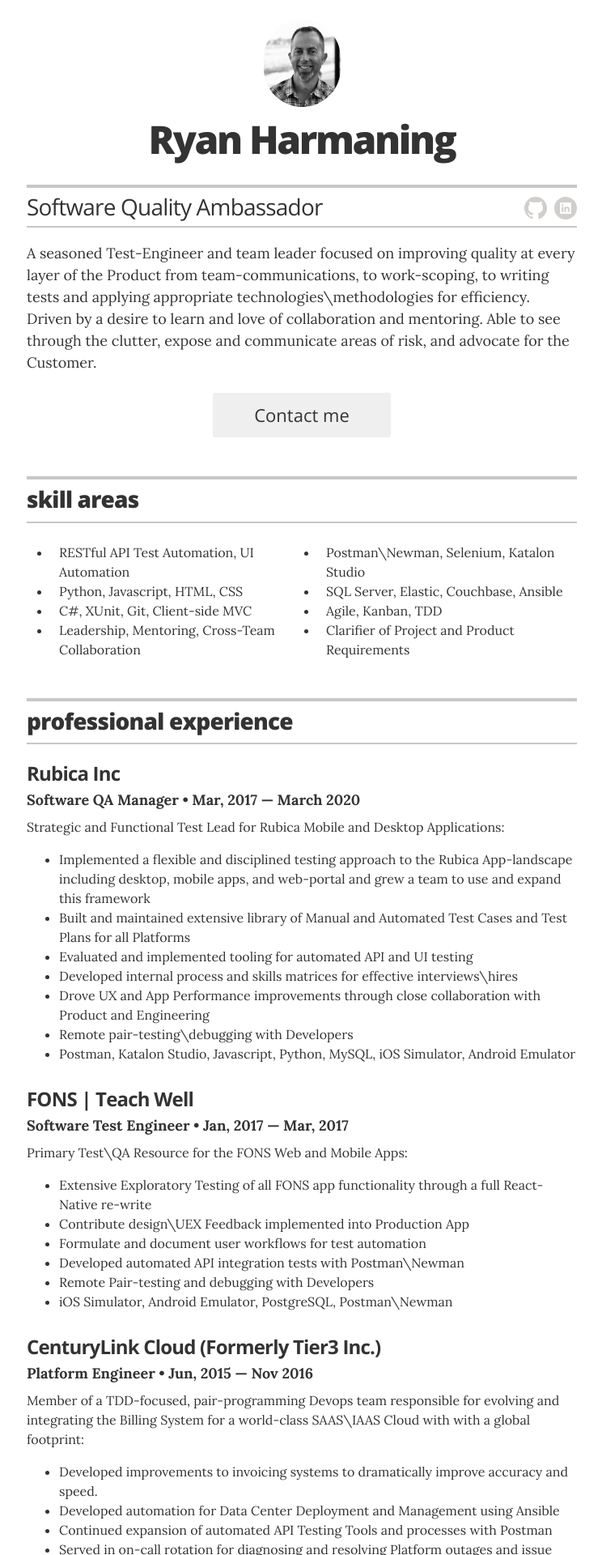
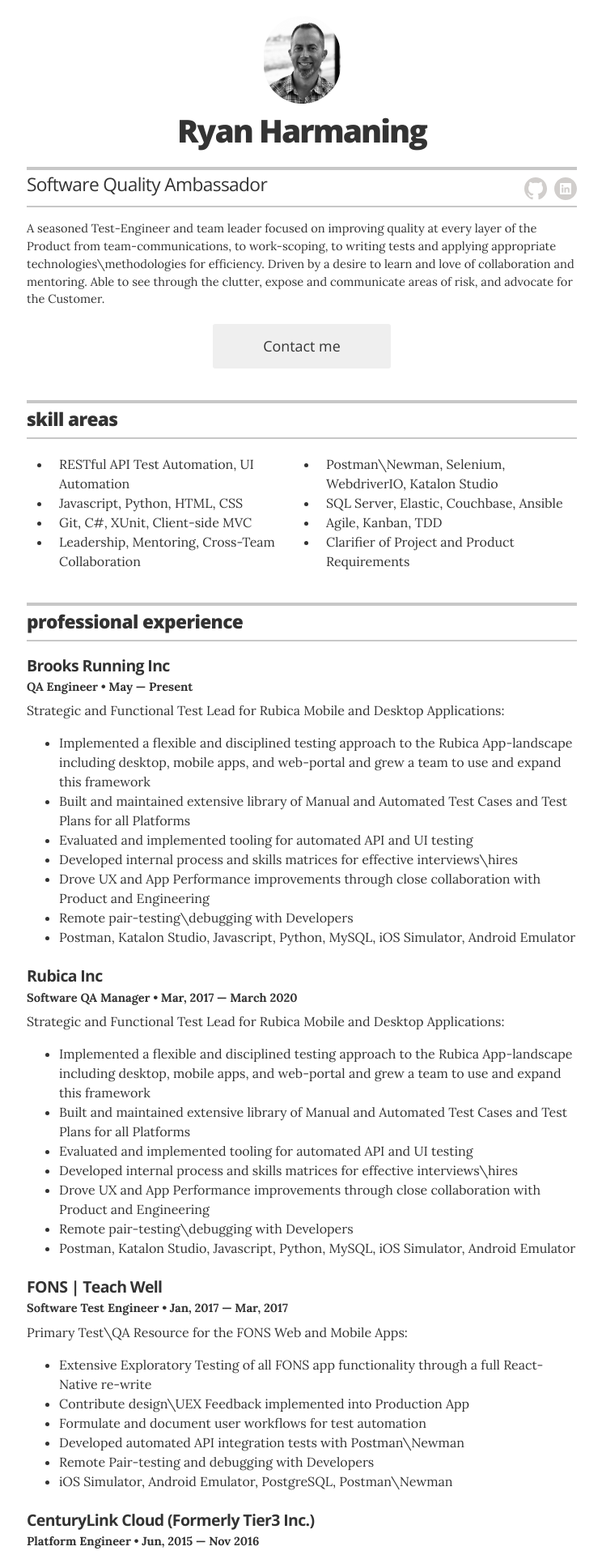
Before and after one commit to rharmaning/rharmaning.github.io, a Jekyll site: the page built from index.html, in a window 1280 px wide. Shown: the top 1920 px of the page at 81% size, without its empty margins (267-1011 px from the left). Built offline with Jekyll 4.4.1, drawn with Linux system fonts in a browser that asks for light colours.

Commit message:
updating for Brooks info

```diff
--- a/_layouts/resume.html
+++ b/_layouts/resume.html
@@ -47,10 +47,10 @@
             <div class="resume-item">
                 <ul class="columns">
                     <li class="column one-half">RESTful API Test Automation, UI Automation</li>
-                    <li class="column one-half">Postman\Newman, Selenium, Katalon Studio</li>
-                    <li class="column one-half">Python, Javascript, HTML, CSS</li>
+                    <li class="column one-half">Postman\Newman, Selenium, WebdriverIO, Katalon Studio</li>
+                    <li class="column one-half">Javascript, Python, HTML, CSS</li>
                     <li class="column one-half">SQL Server, Elastic, Couchbase, Ansible</li>
-                    <li class="column one-half">C#, XUnit, Git, Client-side MVC</li>
+                    <li class="column one-half">Git, C#, XUnit, Client-side MVC</li>
                     <li class="column one-half">Agile, Kanban, TDD</li>
                     <li class="column one-half">Leadership, Mentoring, Cross-Team Collaboration</li>
                     <li class="column one-half">Clarifier of Project and Product Requirements</li>
@@ -65,6 +65,21 @@
             <header class="section-header">
                 <h2>professional experience</h2>
             </header>
+
+            <div class="resume-item" itemscope itemprop="worksFor" itemtype="http://schema.org/Organization">
+                <h3 class="resume-item-title" itemprop="name">Brooks Running Inc</h3>
+                <h4 class="resume-item-details" itemprop="description">QA Engineer &bull; May &mdash; Present</h4>
+                <p class="resume-item-copy">Strategic and Functional Test Lead for Rubica Mobile and Desktop Applications:</p>
+                <ul class="resume-item-list">
+                    <li>Implemented a flexible and disciplined testing approach to the Rubica App-landscape including desktop, mobile apps, and web-portal and grew a team to use and expand this framework</li>
+                    <li>Built and maintained extensive library of Manual and Automated Test Cases and Test Plans for all Platforms</li>
+                    <li>Evaluated and implemented tooling for automated API and UI testing</li>
+                    <li>Developed internal process and skills matrices for effective interviews\hires</li>
+                    <li>Drove UX and App Performance improvements through close collaboration with Product and Engineering </li>
+                    <li>Remote pair-testing\debugging with Developers</li>
+                    <li>Postman, Katalon Studio, Javascript, Python, MySQL, iOS Simulator, Android Emulator</li>
+                </ul>
+            </div>
 
             <div class="resume-item" itemscope itemprop="worksFor" itemtype="http://schema.org/Organization">
                 <h3 class="resume-item-title" itemprop="name">Rubica Inc</h3>
--- a/_sass/_normalize.scss
+++ b/_sass/_normalize.scss
@@ -10,7 +10,7 @@
  */
 
 html {
-  font-family: sans-serif; /* 1 */
+  font-family: monospace; /* 1 */
   text-size-adjust: 100%; /* 2 */
 }
 
```
Also changed, not shown: 1 other file.
